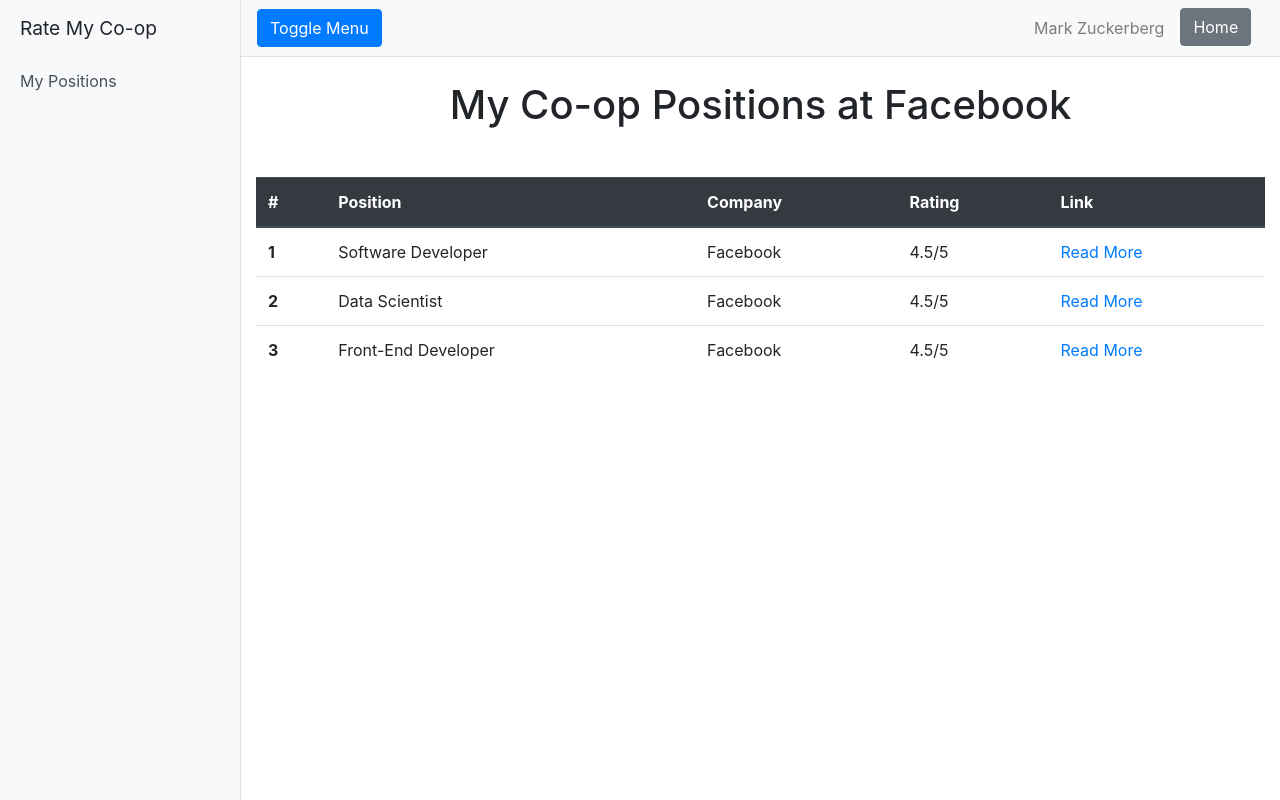
After one commit to monist-david/ratemycoop, a Django app: page /manager/ in a window 1280 px wide. The commit adds this page. Run offline with Django 3.2, Linux system fonts and the light colour scheme; some libraries are stand-ins or nearby versions.

Commit message:
added manager view

```diff
--- a/index/templates/index/index.html
+++ b/index/templates/index/index.html
@@ -389,6 +389,6 @@
 </head>
 <body>
 <a href="{% url "index:search" %}" class="button">Student Login</a>
-<a href="{% url "index:search" %}" class="button gray" class="gray">Manager Login</a>
+<a href="{% url "index:manager" %}" class="button gray" class="gray">Manager Login</a>
 </body>
 </html>
--- /dev/null
+++ b/index/templates/index/manager.html
@@ -0,0 +1,67 @@
+{% extends 'manager_base.html' %}
+
+{% block head %}
+{% endblock %}
+
+{% block css %}
+    {% load static %}
+    <meta charset="utf-8">
+    <meta name="viewport" content="width=device-width, initial-scale=1, shrink-to-fit=no">
+    <meta name="description" content="">
+    <meta name="author" content="">
+
+    <!-- Bootstrap core CSS -->
+    <link href="{% static 'index/vendor/bootstrap/css/bootstrap.min.css' %}" rel="stylesheet">
+
+    <!-- Custom styles for this template -->
+    <link href="{% static 'index/css/simple-sidebar.css' %}" rel="stylesheet">
+
+{% endblock %}
+
+{% block bodypage %}
+    <div class="d-flex" id="wrapper">
+        <!-- Page Content -->
+        <div id="page-content-wrapper">
+            <div class="container-fluid">
+                <h1 class="text-center mt-4 mb-5">My Co-op Positions at Facebook</h1>
+                <table class="table">
+                  <thead class="thead-dark">
+                    <tr>
+                      <th scope="col">#</th>
+                      <th scope="col">Position</th>
+                      <th scope="col">Company</th>
+                      <th scope="col">Rating</th>
+                        <th scope="col">Link</th>
+                    </tr>
+                  </thead>
+                  <tbody>
+                    <tr>
+                      <th scope="row">1</th>
+                      <td>Software Developer</td>
+                      <td>Facebook</td>
+                      <td>4.5/5</td>
+                        <td><a href="#">Read More</a></td>
+                    </tr>
+                    <tr>
+                      <th scope="row">2</th>
+                      <td>Data Scientist</td>
+                      <td>Facebook</td>
+                      <td>4.5/5</td>
+                        <td><a href="#">Read More</a></td>
+                    </tr>
+                    <tr>
+                      <th scope="row">3</th>
+                      <td>Front-End Developer</td>
+                      <td>Facebook</td>
+                      <td>4.5/5</td>
+                        <td><a href="#">Read More</a></td>
+                    </tr>
+                  </tbody>
+                </table>
+        </div>
+    </div>
+    <!-- /#page-content-wrapper -->
+{% endblock %}
+
+{% block js %}
+{% endblock %}
--- a/index/templates/manager_base.html
+++ b/index/templates/manager_base.html
@@ -8,13 +8,25 @@
     <meta name="description" content="">
     <meta name="author" content="">
 
-    <title>Simple Sidebar - Start Bootstrap Template</title>
+    {% block head %}
+        {% load static %}
+        <meta charset="utf-8">
+        <meta name="viewport" content="width=device-width, initial-scale=1, shrink-to-fit=no">
+        <meta name="description" content="">
+        <meta name="author" content="">
 
-    <!-- Bootstrap core CSS -->
-    <link href="vendor/bootstrap/css/bootstrap.min.css" rel="stylesheet">
+        <title>Simple Sidebar - Start Bootstrap Template</title>
 
-    <!-- Custom styles for this template -->
-    <link href="css/simple-sidebar.css" rel="stylesheet">
+        <!-- Bootstrap core CSS -->
+        <link href="{% static 'index/vendor/bootstrap/css/bootstrap.min.css' %}" rel="stylesheet">
+
+        <!-- Custom styles for this template -->
+        <link href="{% static 'index/css/simple-sidebar.css' %}" rel="stylesheet">
+
+    {% endblock %}
+
+    {% block css %}
+    {% endblock %}
 
 </head>
 
@@ -34,47 +46,31 @@
     <!-- Page Content -->
     <div id="page-content-wrapper">
 
-        <nav class="navbar navbar-expand-lg navbar-light bg-light border-bottom">
+        <nav class="navbar navbar-light bg-light border-bottom">
             <button class="btn btn-primary" id="menu-toggle">Toggle Menu</button>
 
-            <button class="navbar-toggler" type="button" data-toggle="collapse" data-target="#navbarSupportedContent"
-                    aria-controls="navbarSupportedContent" aria-expanded="false" aria-label="Toggle navigation">
-                <span class="navbar-toggler-icon"></span>
-            </button>
+            <ul class="navbar-nav flex-row ml-md-auto d-md-flex">
+                <li class="nav-item">
+                    <span class="navbar-text mr-3">
+                        Mark Zuckerberg
+                    </span></li>
+                <li class="nav-item"><a class="btn btn-secondary" href="{% url "index:index" %}" style="margin-right: 1vw">Home</a></li>
 
-            <div class="collapse navbar-collapse" id="navbarSupportedContent">
-                <ul class="navbar-nav ml-auto mt-2 mt-lg-0">
-                    <li class="nav-item active">
-                        <a class="nav-link" href="#">Home <span class="sr-only">(current)</span></a>
-                    </li>
-                    <li class="nav-item">
-                        <a class="nav-link" href="#">Link</a>
-                    </li>
-                    <li class="nav-item dropdown">
-                        <a class="nav-link dropdown-toggle" href="#" id="navbarDropdown" role="button"
-                           data-toggle="dropdown" aria-haspopup="true" aria-expanded="false">
-                            Dropdown
-                        </a>
-                        <div class="dropdown-menu dropdown-menu-right" aria-labelledby="navbarDropdown">
-                            <a class="dropdown-item" href="#">Action</a>
-                            <a class="dropdown-item" href="#">Another action</a>
-                            <div class="dropdown-divider"></div>
-                            <a class="dropdown-item" href="#">Something else here</a>
-                        </div>
-                    </li>
-                </ul>
-            </div>
+            </ul>
+
+
         </nav>
+        {% block bodypage %}
+        {% endblock %}
 
     </div>
     <!-- /#page-content-wrapper -->
 
 </div>
-<!-- /#wrapper -->
 
 <!-- Bootstrap core JavaScript -->
-<script src="vendor/jquery/jquery.min.js"></script>
-<script src="vendor/bootstrap/js/bootstrap.bundle.min.js"></script>
+<script src="{% static 'index/vendor/jquery/jquery.min.js' %}"></script>
+<script src="{% static 'index/vendor/bootstrap/js/bootstrap.bundle.min.js' %}"></script>
 
 <!-- Menu Toggle Script -->
 <script>
@@ -83,7 +79,8 @@
         $("#wrapper").toggleClass("toggled");
     });
 </script>
-
+{% block js %}
+{% endblock %}
 </body>
 
 </html>
--- a/index/urls.py
+++ b/index/urls.py
@@ -1,8 +1,9 @@
 from django.urls import path
-from .views import SearchView,  IndexView
+from .views import SearchView,  IndexView, ManagerView
 
 app_name = 'index'
 urlpatterns = [
     path('', IndexView.as_view(), name='index'),
     path('search/', SearchView.as_view(), name='search'),
+    path('manager/', ManagerView.as_view(), name='manager'),
 ]
--- a/index/views.py
+++ b/index/views.py
@@ -25,3 +25,12 @@ class IndexView(TemplateView):
 
     def post(self, request):
         return render(request, self.template_name)
+
+class ManagerView(TemplateView):
+    template_name = "index/manager.html"
+
+    def get(self, request):
+        return render(request, self.template_name)
+
+    def post(self, request):
+        return render(request, self.template_name)
```
